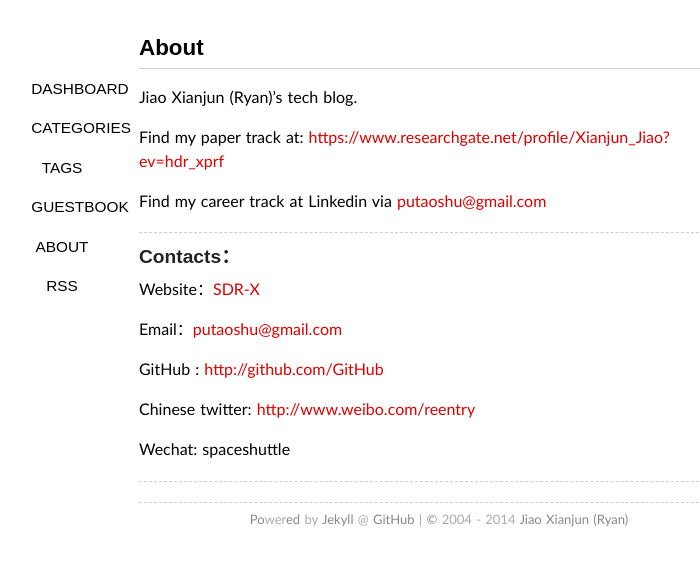
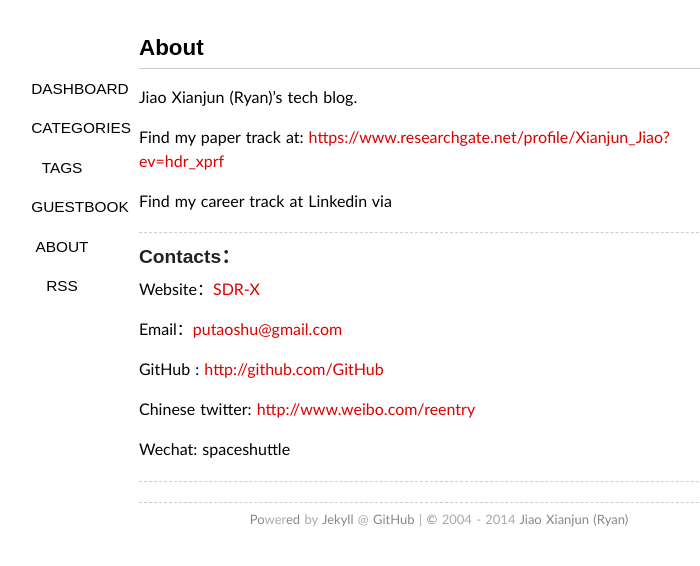
Before and after one commit to sdr-x/sdr-x.github.io, a Jekyll site: the page built from about/index.md, in a window 1280 px wide. Shown: the top 566 px of the page, without its empty margins (201-901 px from the left). Built offline with Jekyll 4.4.1, drawn with Linux system fonts in a browser that asks for light colours; some web fonts are replaced; Markdown is read by kramdown in place of the engine named in the settings.

Commit message:
Update index.md

```diff
--- a/about/index.md
+++ b/about/index.md
@@ -8,7 +8,7 @@ comments: no
 
 Find my paper track at: [https://www.researchgate.net/profile/Xianjun_Jiao?ev=hdr_xprf](https://www.researchgate.net/profile/Xianjun_Jiao?ev=hdr_xprf)
 
-Find my career track at Linkedin via [putaoshu@gmail.com](mailto:{{putaoshu@gmail.com}})
+Find my career track at Linkedin via [{{putaoshu@gmail.com}}](mailto:{{putaoshu@gmail.com}})
 
 ----
 
```
